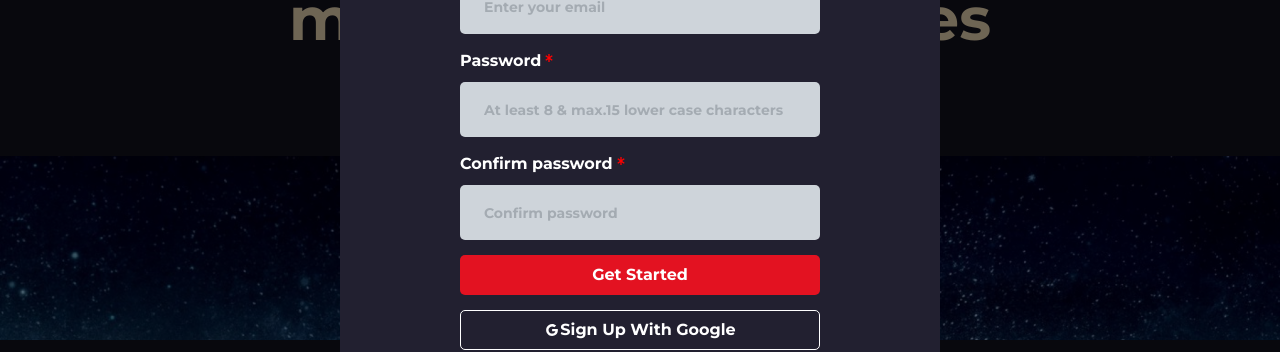
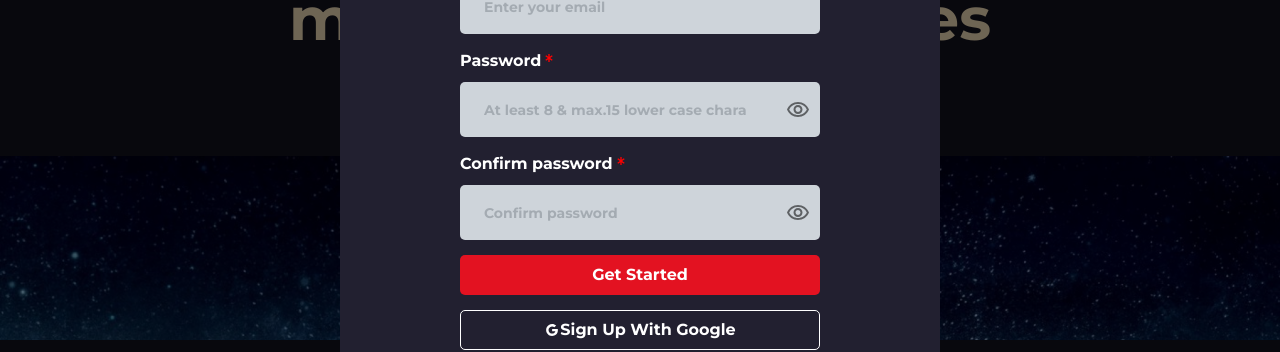
Before and after one commit to mariamdatuka/movie-quotes-app, a React (Vite) app: page / in a window 1280 px wide. Both pictures are taken after a click on the button "Sign Up". Shown: the part 332-684 px from the top of the page. Built offline with nearby package versions, Linux system fonts and the light colour scheme.

Commit message:
validate fields

```diff
--- a/src/Types.ts
+++ b/src/Types.ts
@@ -1,4 +1,4 @@
-import { ChangeEvent } from "react";
+import { ChangeEvent} from "react";
 
 
 export interface ButtonProps {
@@ -16,12 +16,13 @@ export interface ModalProps{
     children:React.ReactNode;
 }
 
-export interface InputProps{
+export interface TextfieldProps{
     id?:string;
     error?:boolean;
     helperText?:React.ReactNode;
     value?:string;
     onChange?:(event: ChangeEvent<HTMLInputElement | HTMLTextAreaElement>) => void;
+    onBlur?: React.FocusEventHandler<HTMLInputElement>;
     type:string;
     placeholder:string;
     sx?:any;
--- a/src/components/LogIn/LogIn.tsx
+++ b/src/components/LogIn/LogIn.tsx
@@ -1,8 +1,45 @@
+import { Stack,Typography,Box } from "@mui/material"
+import MainInput from "../MainInput/MainInput"
+import { MainButton } from "../MainButton/MainButton"
+import SecondaryBtn from "../SecondaryBtn/SecondaryBtn"
+import {Form, LogInButton} from "./Styles"
+import {AiOutlineGoogle} from 'react-icons/ai'
+import { useTheme } from '@mui/material/styles';
 
 
 const LogIn = () => {
+
+  const theme=useTheme();
+
   return (
-    <div style={{color:'black'}}>LogIn</div>
+    <>
+    <Stack style={{gap:'15px', alignItems:'center'}}>
+             <Typography variant='h4' style={theme.typography.h4}>Log in to your account</Typography>
+             <Typography variant='body2' style={theme.typography.body2}>Welcome back! Please enter your details.</Typography>
+       <Form>
+          <MainInput type='email'
+                     placeholder='Enter your email'
+                     label='Email'
+                     id='email'/>
+          <MainInput type='password'
+                     placeholder='Password'
+                     label='Password'
+                     id='email'/>
+           <MainButton type='submit' text='sign in'
+                      sx={{width:'360px'}}/>
+           <SecondaryBtn text='Sign in with Google'
+                        sx={{width:'360px'}}>
+               <AiOutlineGoogle/>
+          </SecondaryBtn>
+        </Form>
+        <Box style={{display:'flex', alignItems:'center', justifyContent:'center'}}>
+           <Typography variant='body2' style={theme.typography.body2}>
+             Do not have an account?
+           </Typography>
+           <LogInButton>Sign Up</LogInButton>
+       </Box>
+      </Stack>
+    </>
   )
 }
 
--- a/src/components/LogIn/Styles.ts
+++ b/src/components/LogIn/Styles.ts
@@ -0,0 +1,24 @@
+import {styled} from '@mui/system'
+import { Button,Typography } from '@mui/material'
+
+export const Form=styled('form')({
+   display:'flex',
+   flexDirection:'column',
+   alignItems:'center',
+   gap:'15px',
+   marginTop:'20px',
+})
+
+export const LogInButton=styled(Button)({
+   border:'none',
+   fontSize:'13px',
+   color:'#0D6EFD',
+   textDecoration:'underline',
+   fontWeight:'300',
+})
+
+export const Error=styled(Typography)(({theme})=>({
+   fontSize:'12px',
+   color:theme.palette.primary.dark,
+   alignSelf:'flex-start',
+}))
--- a/src/components/MainInput/MainInput.tsx
+++ b/src/components/MainInput/MainInput.tsx
@@ -1,8 +1,11 @@
+import { useState } from "react"
 import { MyInput } from "./Styles"
-import { InputProps } from "../../Types"
-import { InputLabel, Box,Stack} from "@mui/material"
+import { TextfieldProps } from "../../Types"
+import { InputLabel, Box,Stack, InputAdornment,IconButton} from "@mui/material"
 import {CgAsterisk} from 'react-icons/cg'
 import { useTheme } from '@mui/material/styles';
+import {MdOutlineVisibility, MdOutlineVisibilityOff} from 'react-icons/md';
+
 
 
 const MainInput = ({
@@ -14,13 +17,22 @@ const MainInput = ({
     multiline,
     value,
     onChange,
+    onBlur,
     rows,
     sx,
     disabled,
-    label
-}:InputProps) => {
+    label,
+}:TextfieldProps) => {
 
-const theme=useTheme();
+  const [showPassword,setShowPassword]=useState<boolean>(false);
+  const theme=useTheme();
+
+  const togglePasswordVisibility = () => {
+    setShowPassword(!showPassword);
+  };
+
+  const isPasswordType = type === 'password';
+
 
   return (
     <>
@@ -37,12 +49,31 @@ const theme=useTheme();
        helperText={helperText}
        value={value}
        onChange={onChange}
-       type={type}
+       onBlur={onBlur}
+       type={showPassword ? 'text' : type}
        placeholder={placeholder}
        sx={sx}
        multiline={multiline}
        rows={rows}
-       disabled={disabled}/>
+       disabled={disabled}
+       InputProps={
+        isPasswordType
+          ? {
+              endAdornment: (
+                <InputAdornment position="end">
+                  <IconButton
+                    aria-label={showPassword ? 'Hide password' : 'Show password'}
+                    onClick={togglePasswordVisibility}
+                    edge="end"
+                  >
+                    {showPassword ? <MdOutlineVisibilityOff/> : <MdOutlineVisibility />}
+                  </IconButton>
+                </InputAdornment>
+              )
+            }
+          : undefined
+      }
+    />
   </Stack>
     </>
 
--- a/src/components/SignUp/SignUp.tsx
+++ b/src/components/SignUp/SignUp.tsx
@@ -2,34 +2,89 @@ import { Stack,Typography,Box } from "@mui/material"
 import MainInput from "../MainInput/MainInput"
 import { MainButton } from "../MainButton/MainButton"
 import SecondaryBtn from "../SecondaryBtn/SecondaryBtn"
-import {Form, LogInButton} from "./Styles"
+import {Form, LogInButton,Error} from "./Styles"
 import {AiOutlineGoogle} from 'react-icons/ai'
 import { useTheme } from '@mui/material/styles';
+import { useFormik } from 'formik';
+import * as Yup from 'yup';
 
 
 
 const SignUp = () => {
   const theme=useTheme();
 
+  const validationSchema=Yup.object().shape({
+      name:Yup.string().required('must not be empty').min(3, 'min 3 letters').max(13, 'max 13 letters').matches(/^[a-z0-9]+$/, 'only lower letters'),
+      email:Yup.string().required('must not be empty').email('Invalid email'),
+      password:Yup.string().required('must not be empty').min(8, 'min 8 character').max(15, 'max 15 character').matches(/^[a-z0-9]+$/, 'only lower letters'),
+      confirmPassword:Yup.string()
+      .oneOf([Yup.ref('password')], 'Passwords must match')
+      .required('must not be empty'),
+  })
+
+  const formik=useFormik({
+    initialValues:{
+      name:'',
+      email:'',
+      password:'',
+      confirmPassword:'',
+     },
+     validationSchema:validationSchema,
+     validateOnChange: true,
+     validateOnBlur: true,
+     onSubmit:(values, {resetForm})=>{
+        console.table(values);
+        resetForm();
+     }
+  })
+
   return (
       <>
     <Stack style={{gap:'15px', alignItems:'center'}}>
       <Typography variant='h4' style={theme.typography.h4}>Create an account</Typography>
       <Typography variant='body2' style={theme.typography.body2}>Start your journey!</Typography>
-       <Form>
+       <Form onSubmit={formik.handleSubmit}>
           <MainInput type='text'
                      placeholder='At least 3 & max.15 lower case characters'
-                     label='Name'/>
+                     label='Name'
+                     id='name'
+                     value={formik.values.name}
+                     onChange={formik.handleChange}
+                     onBlur={formik.handleBlur}/>
+                       {formik.touched.name && formik.errors.name && (
+                          <Error>{formik.errors.name}</Error>
+                       )}
           <MainInput type='email'
                      placeholder='Enter your email'
-                     label='Email'/>
-          <MainInput type='text'
+                     label='Email'
+                     id='email'
+                     value={formik.values.email}
+                     onChange={formik.handleChange}
+                     onBlur={formik.handleBlur}/>
+                     {formik.touched.email && formik.errors.email && (
+                          <Error>{formik.errors.email}</Error>
+                       )}
+          <MainInput type='password'
                      placeholder='At least 8 & max.15 lower case characters'
-                     label='Password'/>
-          <MainInput type='text'
+                     label='Password'
+                     id='password'
+                     value={formik.values.password}
+                     onChange={formik.handleChange}
+                     onBlur={formik.handleBlur}/>
+                     {formik.touched.password && formik.errors.password && (
+                          <Error>{formik.errors.password}</Error>
+                       )}
+          <MainInput type='password'
+                     id='confirmPassword'
                      placeholder='Confirm password'
-                     label='Confirm password'/>
-          <MainButton text='get started'
+                     label='Confirm password'
+                     value={formik.values.confirmPassword}
+                     onChange={formik.handleChange}
+                     onBlur={formik.handleBlur}/>
+                       {formik.touched.confirmPassword && formik.errors.confirmPassword && (
+                          <Error>{formik.errors.confirmPassword}</Error>
+                       )}
+          <MainButton type='submit' text='get started'
                       sx={{width:'360px'}}/>
           <SecondaryBtn text='Sign up with Google'
                         sx={{width:'360px'}}>
--- a/src/components/SignUp/Styles.ts
+++ b/src/components/SignUp/Styles.ts
@@ -1,5 +1,5 @@
 import {styled} from '@mui/system'
-import { Button } from '@mui/material'
+import { Button,Typography } from '@mui/material'
 
 export const Form=styled('form')({
    display:'flex',
@@ -16,3 +16,9 @@ export const LogInButton=styled(Button)({
    textDecoration:'underline',
    fontWeight:'300',
 })
+
+export const Error=styled(Typography)(({theme})=>({
+   fontSize:'12px',
+   color:theme.palette.primary.dark,
+   alignSelf:'flex-start',
+}))
```
